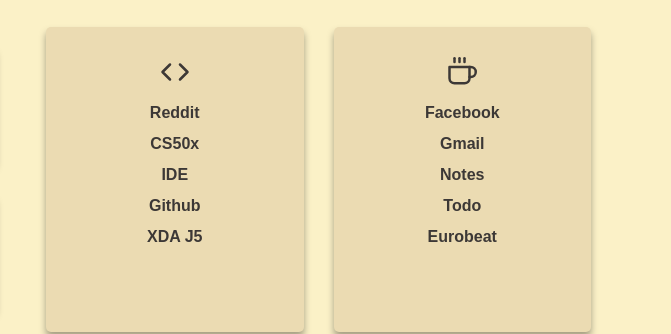
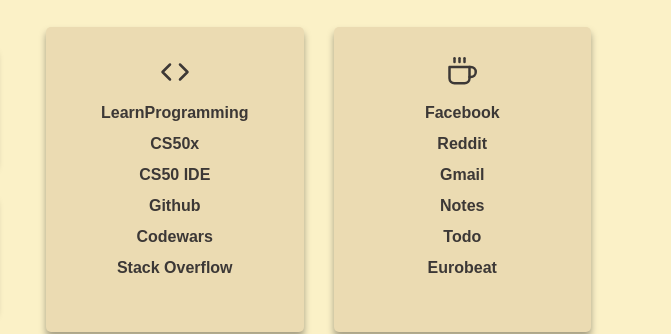
Before and after one commit to Marcox132/Homepage, a plain HTML site: page index.html in a window 1280 px wide. Shown: the part 388-722 px from the top of the page, 609-1280 px from the left. Drawn offline with nearby package versions, Linux system fonts and the light colour scheme; no server answers; a web font is replaced by a local one.

Commit message:
Add card list entries

```diff
--- a/index.html
+++ b/index.html
@@ -49,99 +49,52 @@
       <!-- Buttons Links  -->
 
       <div class="buttonLink">
-        <a
-          href="https://messenger.com/"
-          class="buttonLink__link card buttonLink__link-1"
-        >
+        <a href="https://messenger.com/" class="buttonLink__link card buttonLink__link-1">
           <i class="buttonLink__icon" data-feather="message-square"></i>
         </a>
-        <a
-          href="https://classroom.google.com/"
-          class="buttonLink__link card buttonLink__link-2"
-        >
+
+        <a href="https://classroom.google.com/" class="buttonLink__link card buttonLink__link-2">
           <i class="buttonLink__icon" data-feather="book-open"></i>
         </a>
-        <a
-          href="https://meet.google.com/"
-          class="buttonLink__link card buttonLink__link-3"
-        >
+
+        <a href="https://meet.google.com/" class="buttonLink__link card buttonLink__link-3">
           <i class="buttonLink__icon" data-feather="video"></i>
         </a>
-        <a
-          href="https://youtube.com/"
-          class="buttonLink__link card buttonLink__link-4"
-        >
+
+        <a href="https://youtube.com/" class="buttonLink__link card buttonLink__link-4">
           <i class="buttonLink__icon" data-feather="youtube"></i>
         </a>
-        <a
-          href="https://drive.google.com"
-          class="buttonLink__link card buttonLink__link-5"
-        >
+
+        <a href="https://drive.google.com" class="buttonLink__link card buttonLink__link-5">
           <i class="buttonLink__icon" data-feather="hard-drive"></i>
         </a>
-        <a
-          href="https://music.youtube.com/"
-          class="buttonLink__link card buttonLink__link-6"
-        >
+
+        <a href="https://music.youtube.com/" class="buttonLink__link card buttonLink__link-6">
           <i class="buttonLink__icon" data-feather="music"></i>
         </a>
+
       </div>
 
       <!-- Lists  -->
 
       <div class="card list list__1">
         <i class="list__head" data-feather="code"></i>
-        <a
-          href="https://www.reddit.com/"
-          class="list__link"
-          >Reddit</a
-        >
-        <a
-          href="https://cs50.harvard.edu/x"
-          class="list__link"
-          >CS50x</a
-        >
-		<a
-			href="https://ide.cs50.io"
-			class="list__link"
-			>IDE</a
-		>
-		<a
-          href="https://github.com/"
-		  target="_self"
-          class="list__link"
-          >Github</a
-        >
-		<a
-			href="https://forum.xda-developers.com/f/samsung-galaxy-j5-2015-roms-kernels-recoveries.5704/"
-			target="_self"
-			class="list__link"
-			>XDA J5</a
-		>
-      </div>
+	  	<a href="https://reddit.com/learnprogramming/" target="_self" class="list__link">LearnProgramming</a>
+        <a href="https://cs50.harvard.edu/x/" target="_self" class="list__link">CS50x</a>
+		<a href="https://ide.cs50.io/" target="_self" class="list__link">CS50 IDE</a>
+		<a href="https://github.com/" target="_self" class="list__link">Github</a>
+		<a href="https://codewars.com/" target="_self" class="list__link">Codewars</a>
+		<a href="https://stackoverflow.com/" target="_self" class="list__link">Stack Overflow</a>
+	  </div>
 
       <div class="card list list__2">
         <i class="list__head" data-feather="coffee"></i>
-        <a href="https://www.facebook.com" class="list__link"
-          >Facebook</a
-        >
-        <a href="https://gmail.com/" class="list__link"
-          >Gmail</a
-        >
-        <a href="https://keep.google.com/" class="list__link"
-          >Notes</a
-        >
-        <a
-          href="https://classroom.google.com/a/not-turned-in/all"
-          class="list__link"
-          >Todo</a
-        >
-		<a
-			href="https://music.youtube.com/playlist?list=PLGdEbnOoiEOOaFFYKh3A66wOUlrHUwzTs"
-			target="_self"
-			class="list__link"
-			>Eurobeat</a
-		>
+        <a href="https://www.facebook.com" target="_self" class="list__link">Facebook</a>
+		<a href="https://reddit.com/" target="_self" class="list__link">Reddit</a>
+		<a href="https://gmail.com/" target="_self" class="list__link">Gmail</a>
+        <a href="https://keep.google.com/" target="_self" class="list__link">Notes</a>
+        <a href="https://classroom.google.com/a/not-turned-in/all" targer="_self" class="list__link">Todo</a>
+		<a href="https://music.youtube.com/playlist?list=PLGdEbnOoiEOOaFFYKh3A66wOUlrHUwzTs" target="_self" class="list__link">Eurobeat</a>
       </div>
     </div>
 
```
